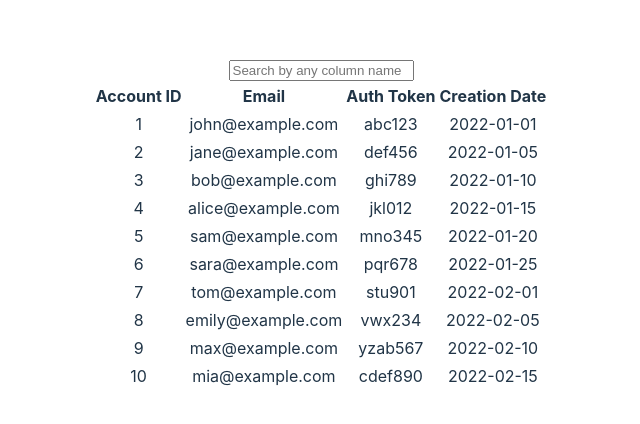
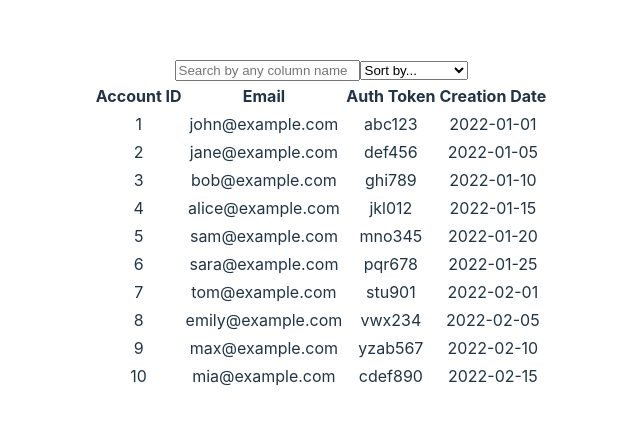
Before and after one commit to Kreal11/account-management, a React (Vite) app: page / in a window 1280 px wide. Shown: the part 176-600 px from the top of the page, without its empty margins (319-959 px from the left). Built offline with nearby package versions, Linux system fonts and the light colour scheme.

Commit message:
made sorting for accounts

```diff
--- a/src/components/account/Account.tsx
+++ b/src/components/account/Account.tsx
@@ -27,10 +27,23 @@ const Account: React.FC = () => {
     "creationDate",
   ];
 
+  const sortOptions = [
+    { key: "newest-first", label: "Newest first" },
+    { key: "oldest-first", label: "Oldest first" },
+    { key: "alphabetical", label: "Alphabetical" },
+    { key: "id-ascending", label: "ID ascending" },
+    { key: "id-descending", label: "ID descending" },
+  ];
+
   const [selectedAccountId, setSelectedAccountId] = useState<string | null>(
     null
   );
   const [filter, setFilter] = useState<string>("");
+  const [sortConfig, setSortConfig] = useState<{
+    key: string;
+    direction: "asc" | "desc";
+  } | null>(null);
+  // const [sortOption, setSortOption] = useState<string | undefined>(undefined);
 
   const handleAccountClick = (accoundId: string) => {
     setSelectedAccountId(accoundId);
@@ -45,6 +58,32 @@ const Account: React.FC = () => {
   const getProfilesForAccount = (accountId: string) => {
     return profilesData.filter((profile) => profile.accountId === accountId);
   };
+
+  const sortOptionsMap: Record<string, (a: Account, b: Account) => number> = {
+    "": () => 0,
+    "newest-first": (a, b) =>
+      new Date(b.creationDate).getTime() - new Date(a.creationDate).getTime(),
+    "oldest-first": (a, b) =>
+      new Date(a.creationDate).getTime() - new Date(b.creationDate).getTime(),
+    alphabetical: (a, b) => a.email.localeCompare(b.email),
+    "id-ascending": (a, b) => parseInt(a.accountId) - parseInt(b.accountId),
+    "id-descending": (a, b) => parseInt(b.accountId) - parseInt(a.accountId),
+  };
+
+  const handleSortChange = (selectedOption: string) => {
+    setSortConfig({ key: selectedOption, direction: "asc" });
+  };
+
+  const sortedAccounts = [...filteredAccounts];
+
+  if (sortConfig) {
+    const sortFunction = sortOptionsMap[sortConfig.key];
+    if (sortFunction) {
+      sortedAccounts.sort(
+        (a, b) => sortFunction(a, b) * (sortConfig.direction === "asc" ? 1 : -1)
+      );
+    }
+  }
 
   return (
     <>
@@ -61,6 +100,17 @@ const Account: React.FC = () => {
             value={filter}
             onChange={(e) => setFilter(e.target.value)}
           />
+          <select
+            value={sortConfig?.key}
+            onChange={(e) => handleSortChange(e.target.value)}
+          >
+            <option value="">Sort by...</option>
+            {sortOptions.map((option) => (
+              <option key={option.key} value={option.key}>
+                {option.label}
+              </option>
+            ))}
+          </select>
           <table>
             <thead>
               <tr>
@@ -70,7 +120,7 @@ const Account: React.FC = () => {
               </tr>
             </thead>
             <tbody>
-              {filteredAccounts?.map((account) => (
+              {sortedAccounts?.map((account) => (
                 <tr
                   key={account.accountId}
                   onClick={() => handleAccountClick(account.accountId)}
```
